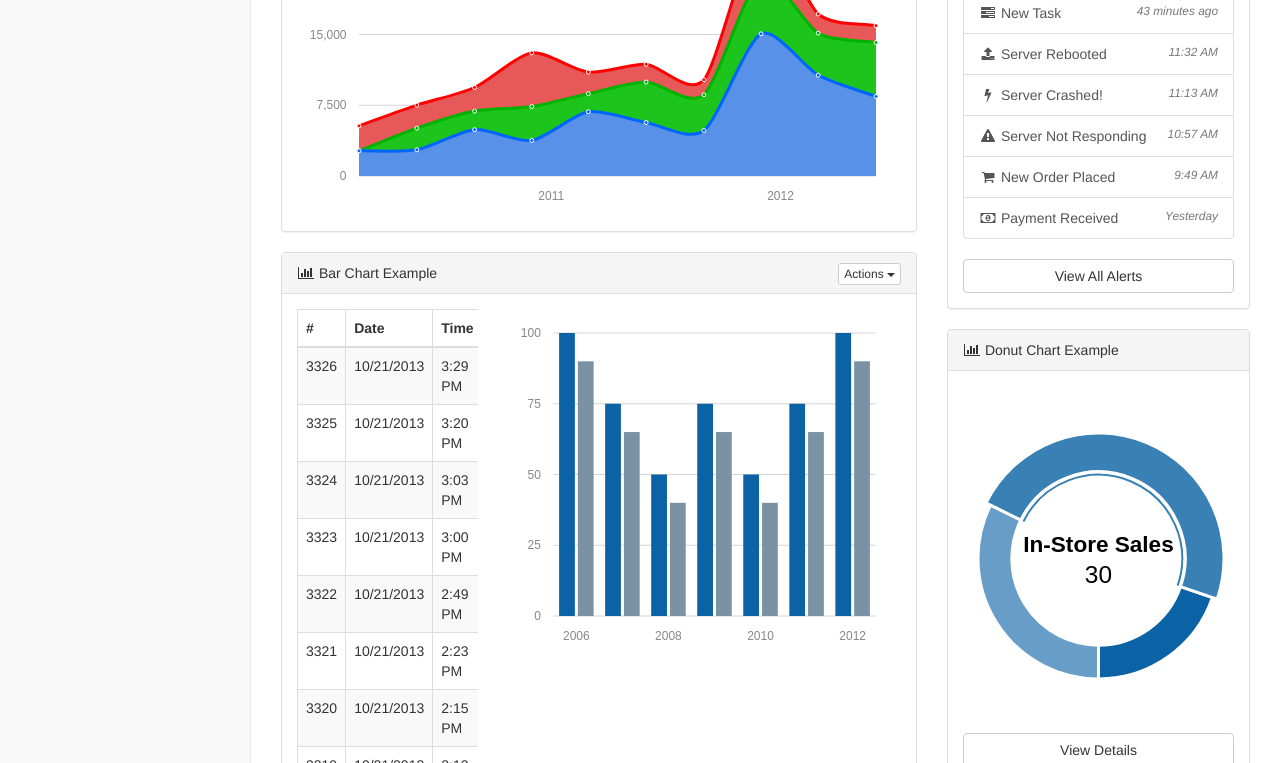
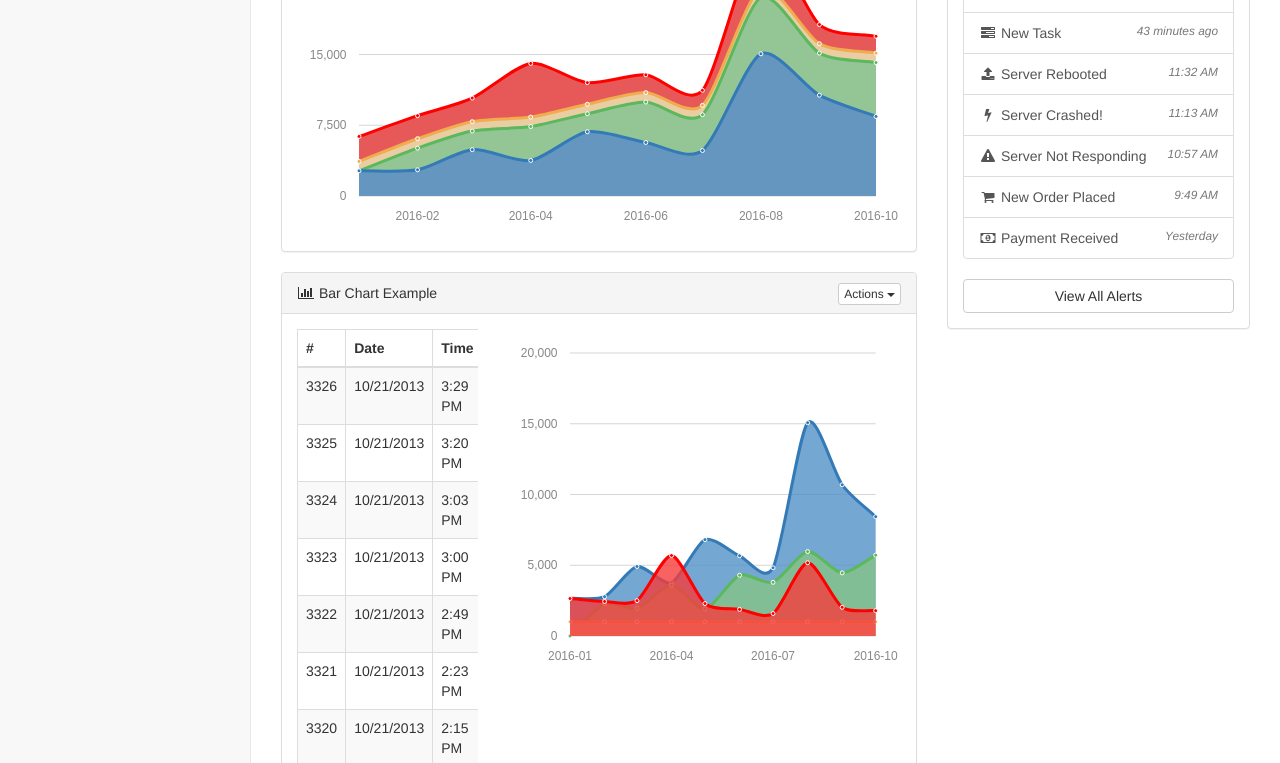
Before and after one commit to mehdizyane/node2fraude, a website: page pages/index.html in a window 1280 px wide. Shown: the part 510-1273 px from the top of the page. Drawn offline with Linux system fonts and the light colour scheme; files that its build step writes are made by us from their sources.

Commit message:
Second chart

```diff
--- a/data/morris-data.js
+++ b/data/morris-data.js
@@ -1,65 +1,148 @@
 $(function() {
 
     Morris.Area({
-        element: 'morris-area-chart',
+        element: 'morris-area-chart-1',
         data: [{
-            period: '2010 Q1',
+            period: '2016-01',
             encours: 2666,
             valide: null,
-            refuse: 2647
+            refuse: 2647,
+            rembourse: 1000
         }, {
-            period: '2010 Q2',
+            period: '2016-02',
             encours: 2778,
             valide: 2294,
-            refuse: 2441
+            refuse: 2441,
+            rembourse: 1000
         }, {
-            period: '2010 Q3',
+            period: '2016-03',
             encours: 4912,
             valide: 1969,
-            refuse: 2501
+            refuse: 2501,
+            rembourse: 1000
         }, {
-            period: '2010 Q4',
+            period: '2016-04',
             encours: 3767,
             valide: 3597,
-            refuse: 5689
+            refuse: 5689,
+            rembourse: 1000
         }, {
-            period: '2011 Q1',
+            period: '2016-05',
             encours: 6810,
             valide: 1914,
-            refuse: 2293
+            refuse: 2293,
+            rembourse: 1000
         }, {
-            period: '2011 Q2',
+            period: '2016-06',
             encours: 5670,
             valide: 4293,
-            refuse: 1881
+            refuse: 1881,
+            rembourse: 1000
         }, {
-            period: '2011 Q3',
+            period: '2016-07',
             encours: 4820,
             valide: 3795,
-            refuse: 1588
+            refuse: 1588,
+            rembourse: 1000
         }, {
-            period: '2011 Q4',
+            period: '2016-08',
             encours: 15073,
             valide: 5967,
-            refuse: 5175
+            refuse: 5175,
+            rembourse: 1000
         }, {
-            period: '2012 Q1',
+            period: '2016-09',
             encours: 10687,
             valide: 4460,
-            refuse: 2028
+            refuse: 2028,
+            rembourse: 1000
         }, {
-            period: '2012 Q2',
+            period: '2016-10',
             encours: 8432,
             valide: 5713,
-            refuse: 1791
+            refuse: 1791,
+            rembourse: 1000
         }],
         xkey: 'period',
-        ykeys: ['encours', 'valide', 'refuse'],
-        labels: ['En cours', 'Validées', 'Refusées'],
-        lineColors : ['#0066ff', '#00b300', '#ff0000'],
+        ykeys: ['encours', 'valide', 'rembourse', 'refuse'],
+        labels: ['A Valider', 'En traitement compta', 'Remboursées', 'Refusées'],
+        lineColors : ['#337ab7', '#5cb85c', '#f0ad4e','#ff0000'],
         pointSize: 2,
         hideHover: 'auto',
         resize: true
+    });
+
+    Morris.Area({
+        element: 'morris-area-chart-2',
+        data: [{
+            period: '2016-01',
+            encours: 2666,
+            valide: null,
+            refuse: 2647,
+            rembourse: 1000
+        }, {
+            period: '2016-02',
+            encours: 2778,
+            valide: 2294,
+            refuse: 2441,
+            rembourse: 1000
+        }, {
+            period: '2016-03',
+            encours: 4912,
+            valide: 1969,
+            refuse: 2501,
+            rembourse: 1000
+        }, {
+            period: '2016-04',
+            encours: 3767,
+            valide: 3597,
+            refuse: 5689,
+            rembourse: 1000
+        }, {
+            period: '2016-05',
+            encours: 6810,
+            valide: 1914,
+            refuse: 2293,
+            rembourse: 1000
+        }, {
+            period: '2016-06',
+            encours: 5670,
+            valide: 4293,
+            refuse: 1881,
+            rembourse: 1000
+        }, {
+            period: '2016-07',
+            encours: 4820,
+            valide: 3795,
+            refuse: 1588,
+            rembourse: 1000
+        }, {
+            period: '2016-08',
+            encours: 15073,
+            valide: 5967,
+            refuse: 5175,
+            rembourse: 1000
+        }, {
+            period: '2016-09',
+            encours: 10687,
+            valide: 4460,
+            refuse: 2028,
+            rembourse: 1000
+        }, {
+            period: '2016-10',
+            encours: 8432,
+            valide: 5713,
+            refuse: 1791,
+            rembourse: 1000
+        }],
+        xkey: 'period',
+        ykeys: ['encours', 'valide', 'rembourse', 'refuse'],
+        labels: ['A Valider', 'En traitement compta', 'Remboursées', 'Refusées'],
+        lineColors : ['#337ab7', '#5cb85c', '#f0ad4e','#ff0000'],
+        pointSize: 2,
+        hideHover: 'auto',
+        resize: true,
+        behaveLikeLine: true
     });
 
     Morris.Donut({
--- a/gulpfile.js
+++ b/gulpfile.js
@@ -1,5 +1,6 @@
 var gulp = require('gulp');
 var less = require('gulp-less');
+var babel = require('gulp-babel');
 var browserSync = require('browser-sync').create();
 var header = require('gulp-header');
 var cleanCSS = require('gulp-clean-css');
@@ -42,6 +43,7 @@ gulp.task('minify-css', ['less'], function() {
 gulp.task('js', function() {
     return gulp.src(['js/sb-admin-2.js'])
         .pipe(header(banner, { pkg: pkg }))
+        .pipe(babel({presets: ['es2015']}))
         .pipe(gulp.dest('dist/js'))
         .pipe(browserSync.reload({
             stream: true
@@ -103,6 +105,10 @@ gulp.task('copy', function() {
 // Run everything
 gulp.task('default', ['minify-css', 'minify-js', 'copy']);
 
+gulp.task('dev1', function(){
+    gulp.watch('js/*.js', ['js']);
+});
+
 // Configure the browserSync task
 gulp.task('browserSync', function() {
     browserSync.init({
--- a/package.json
+++ b/package.json
@@ -9,8 +9,10 @@
     "url": "https://github.com/BlackrockDigital/startbootstrap/blob/gh-pages/LICENSE"
   },
   "devDependencies": {
+    "babel-preset-es2015": "^6.22.0",
     "browser-sync": "^2.13.0",
     "gulp": "^3.9.1",
+    "gulp-babel": "^6.1.2",
     "gulp-clean-css": "^2.0.10",
     "gulp-header": "^1.8.7",
     "gulp-less": "^3.1.0",
--- a/pages/index.html
+++ b/pages/index.html
@@ -9,7 +9,7 @@
     <meta name="description" content="">
     <meta name="author" content="">
 
-    <title>SB Admin 2 - Bootstrap Admin Theme</title>
+    <title>Notes de fraudes</title>
 
     <!-- Bootstrap Core CSS -->
     <link href="../vendor/bootstrap/css/bootstrap.min.css" rel="stylesheet">
@@ -383,7 +383,7 @@
                                 </div>
                                 <div class="col-xs-9 text-right">
                                     <div class="huge">26</div>
-                                    <div>New Comments!</div>
+                                    <div>A valider</div>
                                 </div>
                             </div>
                         </div>
@@ -405,7 +405,7 @@
                                 </div>
                                 <div class="col-xs-9 text-right">
                                     <div class="huge">12</div>
-                                    <div>New Tasks!</div>
+                                    <div>En cours de traitement compta</div>
                                 </div>
                             </div>
                         </div>
@@ -418,7 +418,7 @@
                         </a>
                     </div>
                 </div>
-                <!--<div class="col-lg-3 col-md-6">
+                <div class="col-lg-3 col-md-6">
                     <div class="panel panel-yellow">
                         <div class="panel-heading">
                             <div class="row">
@@ -427,7 +427,7 @@
                                 </div>
                                 <div class="col-xs-9 text-right">
                                     <div class="huge">124</div>
-                                    <div>New Orders!</div>
+                                    <div>Remboursée</div>
                                 </div>
                             </div>
                         </div>
@@ -439,7 +439,7 @@
                             </div>
                         </a>
                     </div>
-                </div>-->
+                </div>
                 <div class="col-lg-3 col-md-6">
                     <div class="panel panel-red">
                         <div class="panel-heading">
@@ -449,7 +449,7 @@
                                 </div>
                                 <div class="col-xs-9 text-right">
                                     <div class="huge">13</div>
-                                    <div>Support Tickets!</div>
+                                    <div>Refusée</div>
                                 </div>
                             </div>
                         </div>
@@ -491,7 +491,7 @@
                         </div>
                         <!-- /.panel-heading -->
                         <div class="panel-body">
-                            <div id="morris-area-chart"></div>
+                            <div id="morris-area-chart-1"></div>
                         </div>
                         <!-- /.panel-body -->
                     </div>
@@ -589,7 +589,7 @@
                                 </div>
                                 <!-- /.col-lg-4 (nested) -->
                                 <div class="col-lg-8">
-                                    <div id="morris-bar-chart"></div>
+                                    <div id="morris-area-chart-2"></div>
                                 </div>
                                 <!-- /.col-lg-8 (nested) -->
                             </div>
@@ -598,11 +598,10 @@
                         <!-- /.panel-body -->
                     </div>
                     <!-- /.panel -->
-                    <div class="panel panel-default">
+                    <!--<div class="panel panel-default">
                         <div class="panel-heading">
                             <i class="fa fa-clock-o fa-fw"></i> Responsive Timeline
                         </div>
-                        <!-- /.panel-heading -->
                         <div class="panel-body">
                             <ul class="timeline">
                                 <li>
@@ -707,8 +706,7 @@
                                 </li>
                             </ul>
                         </div>
-                        <!-- /.panel-body -->
-                    </div>
+                    </div>-->
                     <!-- /.panel -->
                 </div>
                 <!-- /.col-lg-8 -->
@@ -772,7 +770,7 @@
                         <!-- /.panel-body -->
                     </div>
                     <!-- /.panel -->
-                    <div class="panel panel-default">
+                    <!--<div class="panel panel-default">
                         <div class="panel-heading">
                             <i class="fa fa-bar-chart-o fa-fw"></i> Donut Chart Example
                         </div>
@@ -780,9 +778,9 @@
                             <div id="morris-donut-chart"></div>
                             <a href="#" class="btn btn-default btn-block">View Details</a>
                         </div>
-                    </div>
+                    </div>-->
                     <!-- /.panel -->
-                    <div class="chat-panel panel panel-default">
+                    <!--<div class="chat-panel panel panel-default">
                         <div class="panel-heading">
                             <i class="fa fa-comments fa-fw"></i> Chat
                             <div class="btn-group pull-right">
@@ -819,7 +817,6 @@
                                 </ul>
                             </div>
                         </div>
-                        <!-- /.panel-heading -->
                         <div class="panel-body">
                             <ul class="chat">
                                 <li class="left clearfix">
@@ -885,7 +882,6 @@
                                 </li>
                             </ul>
                         </div>
-                        <!-- /.panel-body -->
                         <div class="panel-footer">
                             <div class="input-group">
                                 <input id="btn-input" type="text" class="form-control input-sm" placeholder="Type your message here..." />
@@ -896,8 +892,7 @@
                                 </span>
                             </div>
                         </div>
-                        <!-- /.panel-footer -->
-                    </div>
+                    </div>-->
                     <!-- /.panel .chat-panel -->
                 </div>
                 <!-- /.col-lg-4 -->
```
Also changed, not shown: js/sb-admin-2.js (+18 -0 lines), pages/login.html (+2 -2 lines), dist/js/sb-admin-2.js.
